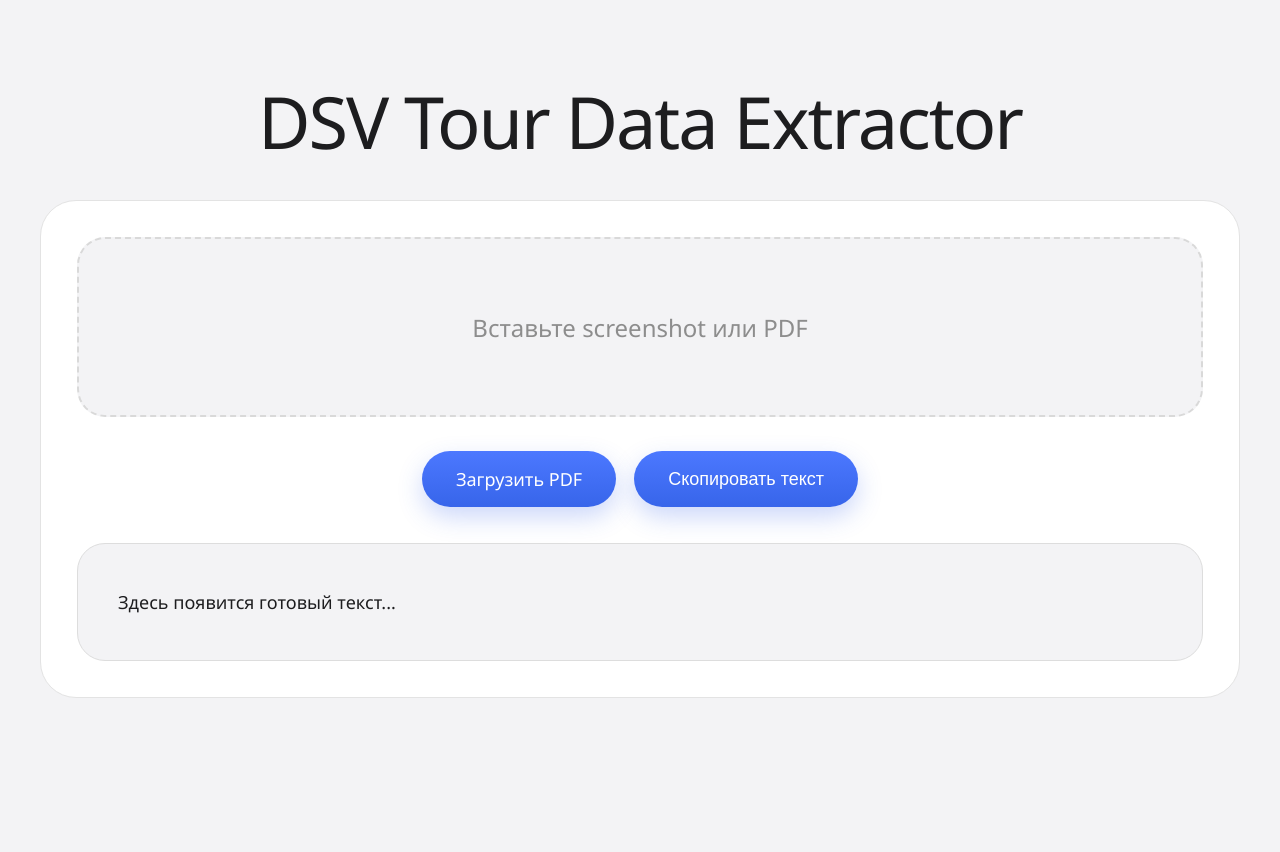
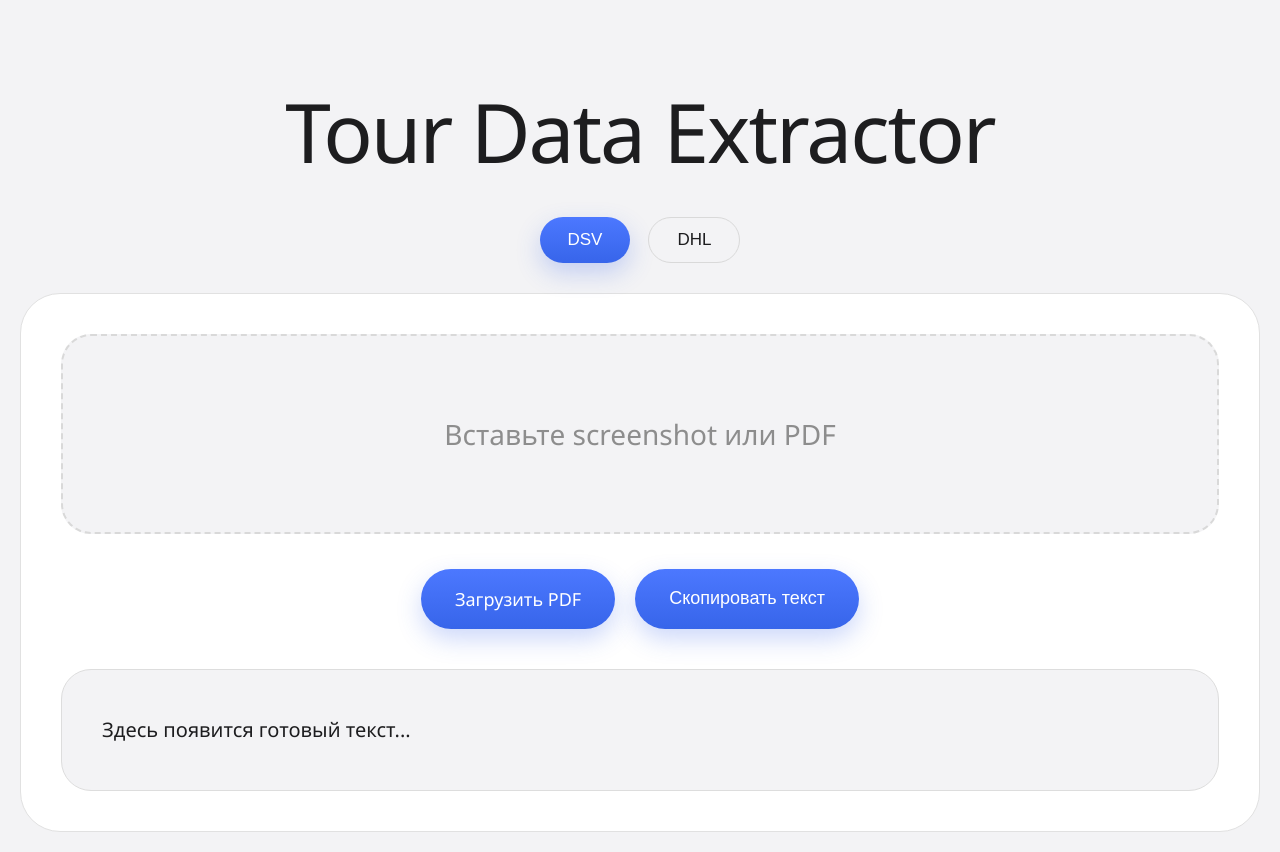
Before and after one commit to CV927/dsv-tour-data-extractor, a React (Vite) app: page / in a window 1280 px wide. Before the commit the page ends 800 px from the top, so only its background shows below. Built offline with nearby package versions, Linux system fonts and the light colour scheme.

Commit message:
fix extractor

```diff
--- a/src/App.tsx
+++ b/src/App.tsx
@@ -4,18 +4,41 @@ import * as pdfjsLib from "pdfjs-dist";
 
 pdfjsLib.GlobalWorkerOptions.workerSrc = `https://unpkg.com/pdfjs-dist@${pdfjsLib.version}/build/pdf.worker.min.mjs`;
 
+type Spedition = "DSV" | "DHL";
+
+type Stop = {
+  plz: string;
+  city: string;
+  time?: string;
+};
+
 export default function App() {
   const [result, setResult] = useState("");
   const [status, setStatus] = useState("Вставьте screenshot или PDF");
 
+  const [spedition, setSpedition] = useState<Spedition>(() => {
+    const saved = localStorage.getItem("spedition");
+    return saved === "DHL" ? "DHL" : "DSV";
+  });
+
+  useEffect(() => {
+    localStorage.setItem("spedition", spedition);
+  }, [spedition]);
+
+  const normalizeCity = (city: string) => {
+    const clean = city.replace(/\s+/g, " ").trim().toLowerCase();
+
+    return clean
+      .split(" ")
+      .map((word) => word.charAt(0).toUpperCase() + word.slice(1))
+      .join(" ");
+  };
+
   const formatDate = (date: string) => {
-    const parts = date.replace(/\s/g, "").split(".");
-    if (parts.length !== 3) return date;
+    const p = date.replace(/\s/g, "").split(".");
+    if (p.length !== 3) return date;
 
-    return `${parts[0].padStart(2, "0")}.${parts[1].padStart(
-      2,
-      "0"
-    )}.${parts[2]}`;
+    return `${p[0].padStart(2, "0")}.${p[1].padStart(2, "0")}.${p[2]}`;
   };
 
   const formatTime = (time: string) => {
@@ -25,20 +48,47 @@ export default function App() {
     return `${h.padStart(2, "0")}:${m || "00"}`;
   };
 
-  const normalizeCity = (city: string) =>
-    city
-      .replace(/\bZeitfenster\b/gi, "")
-      .replace(/\bDatum\b/gi, "")
-      .replace(/\bSitz\b/gi, "")
-      .replace(/[-]+/g, "")
-      .trim()
-      .toLowerCase()
-      .replace(/\b\w/g, (c) => c.toUpperCase());
+  const buildInterval = (
+    startDate?: string,
+    startTime?: string,
+    endDate?: string,
+    endTime?: string
+  ) => {
+    if (!startDate || !startTime) return "";
 
-  const extractData = (text: string) => {
+    const date = formatDate(startDate);
+
+    if (!endTime) {
+      return `${date} ${formatTime(startTime)}`;
+    }
+
+    return `${date} ${formatTime(startTime)} - ${formatTime(endTime)}`;
+  };
+
+  const parseSortableTime = (time?: string) => {
+    if (!time) return Number.MAX_SAFE_INTEGER;
+
+    const match = time.match(
+      /(\d{2})\.(\d{2})\.(\d{4})\s+(\d{2}):(\d{2})/
+    );
+
+    if (!match) return Number.MAX_SAFE_INTEGER;
+
+    const [, dd, mm, yyyy, hh, min] = match;
+
+    return new Date(
+      Number(yyyy),
+      Number(mm) - 1,
+      Number(dd),
+      Number(hh),
+      Number(min)
+    ).getTime();
+  };
+
+  const extractDSV = (text: string) => {
+    const output: string[] = [];
+
     const cleanText = text.replace(/\r/g, "\n");
-
-    const output: string[] = [];
 
     const tourMatch = cleanText.match(/Tour-Referenz:\s*0*(\d+)/i);
 
@@ -52,11 +102,10 @@ export default function App() {
 
     let loadNr = 1;
     let unloadNr = 1;
-
     let match;
 
     while ((match = stopRegex.exec(cleanText)) !== null) {
-      const action = match[2];
+      const type = match[2].trim();
       const block = match[3];
 
       const placeMatches = [
@@ -70,38 +119,165 @@ export default function App() {
       const placeMatch = placeMatches[placeMatches.length - 1];
 
       const plz = placeMatch[1];
-      const city = normalizeCity(placeMatch[2]);
 
-      if (!city || city.toLowerCase().includes("zeitfenster")) continue;
+      const city = normalizeCity(
+        placeMatch[2]
+          .replace(/\bZeitfenster\b/gi, "")
+          .replace(/\bDatum\b/gi, "")
+          .replace(/-/g, " ")
+          .trim()
+      );
 
-      if (/^Laden$/i.test(action)) {
+      const zeit = block.match(
+        /Zeitfenster:\s*(\d{1,2}\.\d{1,2}\.\d{4})\s+(\d{1,2}:\d{2})(?:\s*bis\s*(\d{1,2}:\d{2}))?/i
+      );
+
+      let time = "";
+
+      if (zeit) {
+        time = zeit[3]
+          ? `${formatDate(zeit[1])} ${formatTime(zeit[2])} - ${formatTime(
+            zeit[3]
+          )}`
+          : `${formatDate(zeit[1])} ${formatTime(zeit[2])}`;
+      }
+
+      if (type.toLowerCase() === "laden") {
         output.push(`📦 Загрузка Nr. ${loadNr}: ${plz} ${city}`);
+
+        if (time) output.push(time);
+
+        output.push("");
         loadNr++;
       }
 
-      if (/^Entladen$/i.test(action)) {
+      if (type.toLowerCase() === "entladen") {
         output.push(`📍 Выгрузка Nr. ${unloadNr}: ${plz} ${city}`);
+
+        if (time) output.push(time);
+
+        output.push("");
         unloadNr++;
       }
+    }
 
-      const zeitMatch = block.match(
-        /Zeitfenster:\s*(\d{1,2}\.\d{1,2}\.\d{4})\s+(\d{1,2}:\d{2})(?:\s*bis\s*(\d{1,2}:\d{2}))?/i
-      );
+    return output.join("\n").trim();
+  };
 
-      if (zeitMatch) {
-        const date = formatDate(zeitMatch[1]);
-        const fromTime = formatTime(zeitMatch[2]);
-        const toTime = zeitMatch[3] ? formatTime(zeitMatch[3]) : null;
+  const extractDHL = (text: string) => {
+    const output: string[] = [];
 
-        output.push(
-          toTime ? `${date} ${fromTime} - ${toTime}` : `${date} ${fromTime}`
+    const clean = text.replace(/\r/g, "\n").replace(/[ \t]+/g, " ");
+
+    const tourMatch =
+      clean.match(/TourNr\.?:?\s*(\d{6,})/i) ||
+      clean.match(/\b(10\d{6})\b/);
+
+    if (tourMatch) {
+      output.push(`📄 Tour: ${tourMatch[1]}`);
+      output.push("");
+    }
+
+    const loads: Stop[] = [];
+    const unloads: Stop[] = [];
+
+    const positionBlocks = clean
+      .split(/(?=Position:\s*\d+)/i)
+      .filter((b) => /Position:/i.test(b));
+
+    for (const block of positionBlocks) {
+      const loadAddress =
+        block.match(/Versender:[\s\S]*?D-(\d{5})\s+([A-ZÄÖÜ]+)/i) ||
+        block.match(/Consignor:[\s\S]*?D-(\d{5})\s+([A-ZÄÖÜ]+)/i);
+
+      const unloadAddress =
+        block.match(/Empfänger:[\s\S]*?D-(\d{5})\s+([A-ZÄÖÜ]+)/i) ||
+        block.match(/Consignee:[\s\S]*?D-(\d{5})\s+([A-ZÄÖÜ]+)/i);
+
+      const dates = [
+        ...block.matchAll(/(\d{2}\.\d{2}\.\d{4})\s+(\d{2}:\d{2})/g),
+      ];
+
+      let loadTime = "";
+      let unloadTime = "";
+
+      if (dates.length >= 2) {
+        loadTime = buildInterval(
+          dates[0][1],
+          dates[0][2],
+          dates[1][1],
+          dates[1][2]
         );
       }
 
-      output.push("");
+      if (dates.length >= 4) {
+        unloadTime = buildInterval(
+          dates[2][1],
+          dates[2][2],
+          dates[3][1],
+          dates[3][2]
+        );
+      }
+
+      if (loadAddress) {
+        const stop = {
+          plz: loadAddress[1],
+          city: normalizeCity(loadAddress[2]),
+          time: loadTime,
+        };
+
+        const exists = loads.some(
+          (s) => s.plz === stop.plz && s.city === stop.city
+        );
+
+        if (!exists) loads.push(stop);
+      }
+
+      if (unloadAddress) {
+        const stop = {
+          plz: unloadAddress[1],
+          city: normalizeCity(unloadAddress[2]),
+          time: unloadTime,
+        };
+
+        const exists = unloads.some(
+          (s) => s.plz === stop.plz && s.city === stop.city
+        );
+
+        if (!exists) unloads.push(stop);
+      }
     }
 
+    loads.sort(
+      (a, b) => parseSortableTime(a.time) - parseSortableTime(b.time)
+    );
+
+    unloads.sort(
+      (a, b) => parseSortableTime(a.time) - parseSortableTime(b.time)
+    );
+
+    loads.forEach((stop, index) => {
+      output.push(`📦 Загрузка Nr. ${index + 1}: ${stop.plz} ${stop.city}`);
+
+      if (stop.time) output.push(stop.time);
+
+      output.push("");
+    });
+
+    unloads.forEach((stop, index) => {
+      output.push(`📍 Выгрузка Nr. ${index + 1}: ${stop.plz} ${stop.city}`);
+
+      if (stop.time) output.push(stop.time);
+
+      output.push("");
+    });
+
     return output.join("\n").trim();
+  };
+
+  const extractData = (text: string) => {
+    if (spedition === "DHL") return extractDHL(text);
+    return extractDSV(text);
   };
 
   const processImage = async (file: File) => {
@@ -130,13 +306,35 @@ export default function App() {
 
     for (let i = 1; i <= pdf.numPages; i++) {
       const page = await pdf.getPage(i);
+
       const textContent = await page.getTextContent();
 
-      const pageText = textContent.items
-        .map((item: any) => item.str)
+      const items = textContent.items as any[];
+
+      const rows: Record<number, any[]> = {};
+
+      for (const item of items) {
+        const y = Math.round(item.transform[5]);
+
+        if (!rows[y]) {
+          rows[y] = [];
+        }
+
+        rows[y].push(item);
+      }
+
+      const pageText = Object.keys(rows)
+        .map(Number)
+        .sort((a, b) => b - a)
+        .map((y) =>
+          rows[y]
+            .sort((a, b) => a.transform[4] - b.transform[4])
+            .map((i) => i.str)
+            .join(" ")
+        )
         .join("\n");
 
-      fullText += pageText + "\n";
+      fullText += pageText + "\n\n";
     }
 
     setResult(extractData(fullText));
@@ -160,6 +358,7 @@ export default function App() {
   useEffect(() => {
     const handlePaste = async (event: ClipboardEvent) => {
       const items = event.clipboardData?.items;
+
       if (!items) return;
 
       for (let i = 0; i < items.length; i++) {
@@ -177,9 +376,7 @@ export default function App() {
 
       const file = event.dataTransfer?.files?.[0];
 
-      if (file) {
-        await handleFile(file);
-      }
+      if (file) await handleFile(file);
     };
 
     const preventDefaults = (event: DragEvent) => {
@@ -195,63 +392,108 @@ export default function App() {
       window.removeEventListener("drop", handleDrop);
       window.removeEventListener("dragover", preventDefaults);
     };
-  }, []);
+  }, [spedition]);
 
   const copyText = async () => {
     await navigator.clipboard.writeText(result);
     setStatus("Скопировано");
   };
 
+  const buttonStyle = (active: boolean) => ({
+    background: active
+      ? "linear-gradient(180deg,#4c78ff,#3765ea)"
+      : "#f3f3f5",
+    color: active ? "#ffffff" : "#1d1d1f",
+    padding: "12px 28px",
+    borderRadius: 999,
+    cursor: "pointer",
+    border: active ? "none" : "1px solid #d9d9d9",
+    fontSize: 17,
+    fontWeight: 400,
+    boxShadow: active ? "0 10px 25px rgba(55,101,234,0.25)" : "none",
+  });
+
   return (
     <div
       style={{
         minHeight: "100vh",
-        width: "100vw",
+        width: "100%",
         background: "#f3f3f5",
-        padding: "24px",
+        padding: 20,
         boxSizing: "border-box",
-        fontFamily: '"Aptos","Segoe UI",sans-serif',
-        overflowX: "hidden",
+        fontFamily: '"Segoe UI", sans-serif',
       }}
     >
       <div
         style={{
           width: "100%",
-          maxWidth: 1200,
+          maxWidth: 1300,
           margin: "0 auto",
         }}
       >
         <h1
           style={{
             textAlign: "center",
-            fontSize: "clamp(38px, 6vw, 72px)",
+            fontSize: "clamp(42px,7vw,82px)",
             fontWeight: 200,
+            color: "#1d1d1f",
             marginBottom: 30,
-            color: "#1d1d1f",
             letterSpacing: "-2px",
           }}
         >
-          DSV Tour Data Extractor
+          Tour Data Extractor
         </h1>
 
         <div
           style={{
+            display: "flex",
+            justifyContent: "center",
+            gap: 18,
+            marginBottom: 30,
+            flexWrap: "wrap",
+          }}
+        >
+          <button
+            style={buttonStyle(spedition === "DSV")}
+            onClick={() => {
+              setSpedition("DSV");
+              setResult("");
+              setStatus("DSV выбран");
+            }}
+          >
+            DSV
+          </button>
+
+          <button
+            style={buttonStyle(spedition === "DHL")}
+            onClick={() => {
+              setSpedition("DHL");
+              setResult("");
+              setStatus("DHL выбран");
+            }}
+          >
+            DHL
+          </button>
+        </div>
+
+        <div
+          style={{
             background: "#ffffff",
-            borderRadius: 36,
-            padding: "clamp(18px, 4vw, 36px)",
-            border: "1px solid #e3e3e3",
+            borderRadius: 40,
+            padding: "clamp(20px,4vw,40px)",
+            border: "1px solid #e1e1e1",
           }}
         >
           <div
             style={{
-              minHeight: 180,
-              borderRadius: 28,
+              minHeight: 200,
+              borderRadius: 30,
               border: "2px dashed #d9d9d9",
               background: "#f3f3f5",
               display: "flex",
+              justifyContent: "center",
               alignItems: "center",
-              justifyContent: "center",
-              fontSize: "clamp(18px, 3vw, 24px)",
+              fontSize: "clamp(20px,3vw,28px)",
               color: "#8d8d8d",
               fontWeight: 300,
               textAlign: "center",
@@ -265,20 +507,19 @@ export default function App() {
             style={{
               display: "flex",
               justifyContent: "center",
-              gap: 18,
-              marginTop: 34,
+              gap: 20,
               flexWrap: "wrap",
+              marginTop: 35,
             }}
           >
             <label
               style={{
                 background: "linear-gradient(180deg,#4c78ff,#3765ea)",
                 color: "#ffffff",
-                padding: "16px 34px",
+                padding: "18px 34px",
                 borderRadius: 999,
                 cursor: "pointer",
                 fontSize: 18,
-                fontWeight: 400,
                 boxShadow: "0 10px 25px rgba(55,101,234,0.25)",
               }}
             >
@@ -291,9 +532,7 @@ export default function App() {
                 onChange={(e) => {
                   const file = e.target.files?.[0];
 
-                  if (file) {
-                    handleFile(file);
-                  }
+                  if (file) handleFile(file);
                 }}
               />
             </label>
@@ -303,12 +542,11 @@ export default function App() {
               style={{
                 background: "linear-gradient(180deg,#4c78ff,#3765ea)",
                 color: "#ffffff",
-                padding: "16px 34px",
+                padding: "18px 34px",
                 borderRadius: 999,
                 cursor: "pointer",
                 border: "none",
                 fontSize: 18,
-                fontWeight: 400,
                 boxShadow: "0 10px 25px rgba(55,101,234,0.25)",
               }}
             >
@@ -318,9 +556,9 @@ export default function App() {
 
           <div
             style={{
-              marginTop: 36,
+              marginTop: 40,
               background: "#f3f3f5",
-              borderRadius: 28,
+              borderRadius: 30,
               padding: 40,
               border: "1px solid #dddddd",
             }}
@@ -330,9 +568,9 @@ export default function App() {
                 margin: 0,
                 whiteSpace: "pre-wrap",
                 color: "#1d1d1f",
-                fontSize: "clamp(15px, 2vw, 18px)",
+                fontSize: "clamp(16px,2vw,20px)",
                 lineHeight: 2,
-                fontFamily: '"Aptos","Segoe UI",sans-serif',
+                fontFamily: '"Segoe UI", sans-serif',
               }}
             >
               {result || "Здесь появится готовый текст..."}
```
